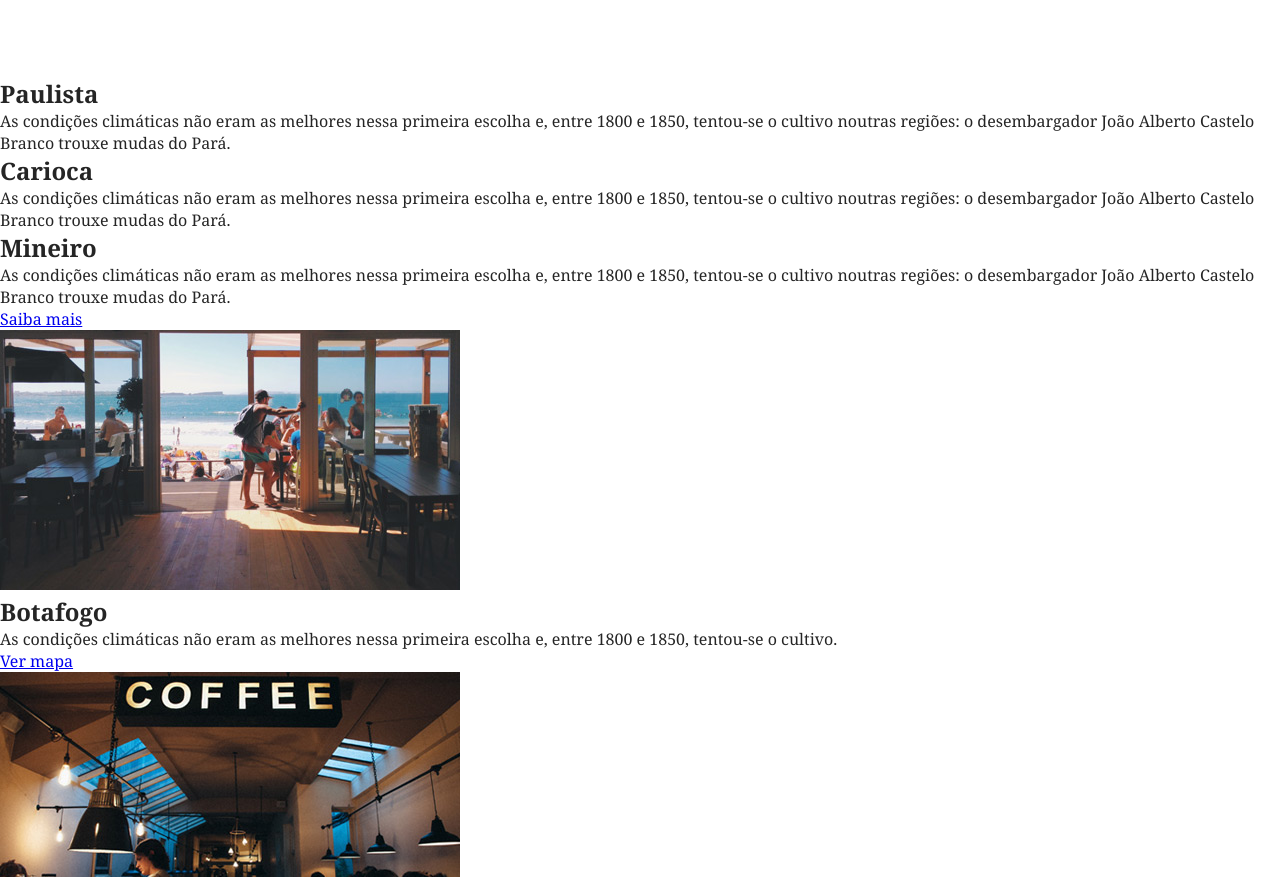
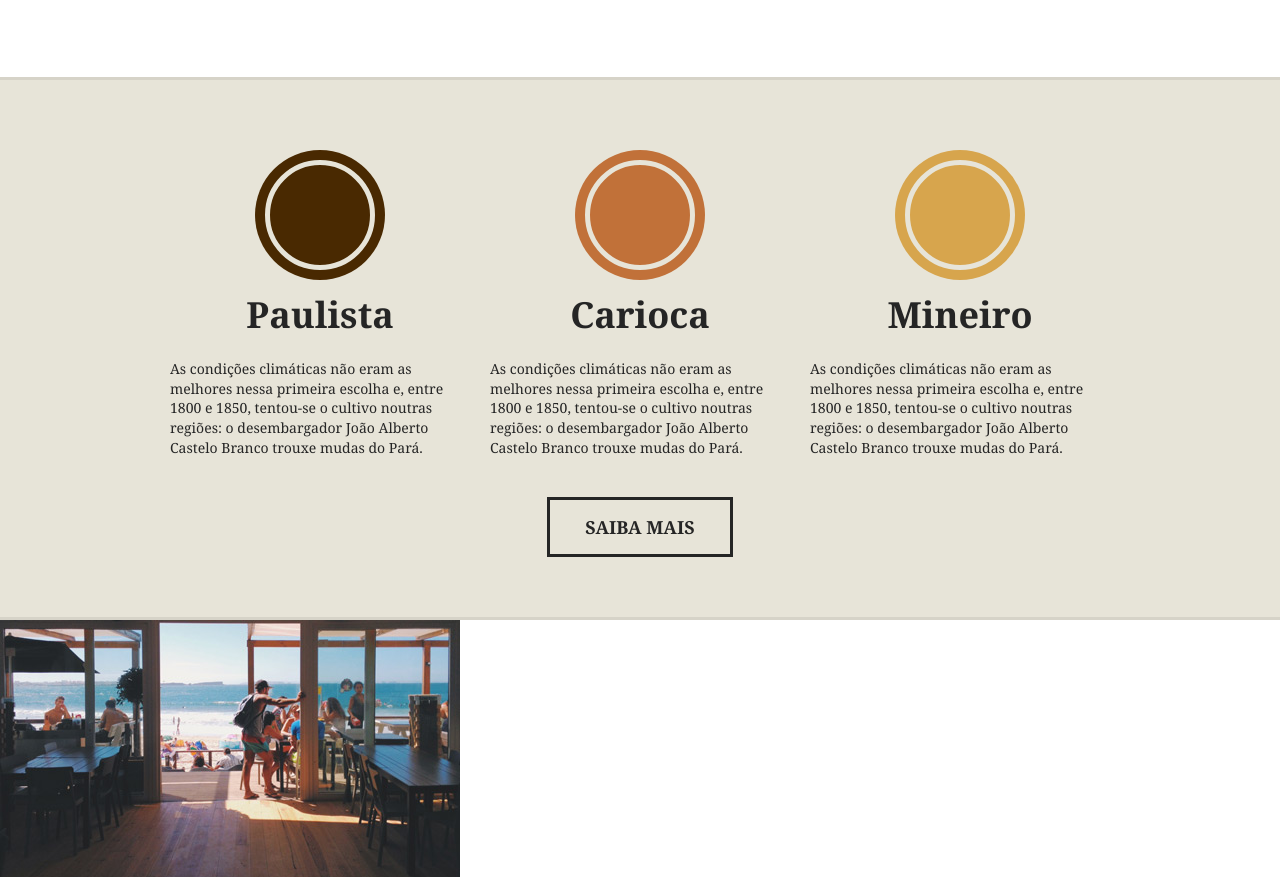
Before and after one commit to WebertiBarbosa/brafe-css-puro, a plain HTML site: page index.html in a window 1280 px wide. Shown: the part 1169-2046 px from the top of the page. Drawn offline with Linux system fonts and the light colour scheme.

Commit message:
estilo dos produtos

```diff
--- a/css/style.css
+++ b/css/style.css
@@ -137,3 +137,81 @@ a.menu-logo {
   margin: 20px auto;
   max-width: 460px;
 }
+
+/* PRODUTOS */
+
+.produtos {
+  background: #e7e4d8;
+  padding: 60px 0;
+  border-top: 3px solid #d6d3c8;
+  border-bottom: 3px solid #d6d3c8;
+
+}
+
+.produtos-container {
+  max-width: 960px;
+  margin: 0 auto;
+}
+
+.produtos-container::before,
+.produtos-container::after {
+  content: "";
+  display: table;
+  clear: both;
+}
+
+.produtos-item {
+  width: 300px;
+  float: left;
+  margin: 0 10px 20px 10px;
+}
+
+.produtos-item h2 {
+  text-align: center;
+  font-size: 2.25em;
+  margin-bottom: 20px;
+}
+
+.produtos-item h2::before {
+  content: "";
+  display: block;
+  width: 100px;
+  height: 100px;
+  border-radius: 50%;
+  margin: 20px auto;
+  border: 5px solid #e7e4d8;
+  box-shadow: 0 0 0 10px currentColor;
+  background: currentColor;
+}
+
+h2.produtos-paulista::before {
+  color: #492901;
+}
+
+h2.produtos-carioca::before {
+  color: #c17139;
+}
+
+h2.produtos-mineiro::before {
+  color: #d7a54d;
+}
+
+.produtos-item p {
+  font-size: 0.875em;
+  line-height: 1.4em;
+}
+
+.produtos-btn {
+  width: 180px;
+  border: 3px solid;
+  color: #252525;
+  display: block;
+  text-decoration: none;
+  font-size: 1.125em;
+  font-weight: bold;
+  text-transform: uppercase;
+  text-align: center;
+  padding: 15px 0;
+  margin: 20px auto 0 auto;
+
+}
--- a/index.html
+++ b/index.html
@@ -42,22 +42,22 @@
     <p>O café é uma bebida produzida a partir dos grãos torrados do fruto do cafeeiro. É servido tradicionalmente quente, mas também pode ser consumido gelado. O café é um estimulante, por possuir cafeína — geralmente 80 a 140 mg para cada 207 ml dependendo do método de preparação.</p>
   </section>
 
-  <section>
-    <div>
-      <div>
-        <h2>Paulista</h2>
+  <section class="produtos">
+    <div class="produtos-container">
+      <div class="produtos-item">
+        <h2 class="produtos-paulista">Paulista</h2>
         <p>As condições climáticas não eram as melhores nessa primeira escolha e, entre 1800 e 1850, tentou-se o cultivo noutras regiões: o desembargador João Alberto Castelo Branco trouxe mudas do Pará.</p>
       </div>
-      <div>
-        <h2>Carioca</h2>
+      <div class="produtos-item">
+        <h2 class="produtos-carioca">Carioca</h2>
         <p>As condições climáticas não eram as melhores nessa primeira escolha e, entre 1800 e 1850, tentou-se o cultivo noutras regiões: o desembargador João Alberto Castelo Branco trouxe mudas do Pará.</p>
       </div>
-      <div>
-        <h2>Mineiro</h2>
+      <div class="produtos-item">
+        <h2 class="produtos-mineiro">Mineiro</h2>
         <p>As condições climáticas não eram as melhores nessa primeira escolha e, entre 1800 e 1850, tentou-se o cultivo noutras regiões: o desembargador João Alberto Castelo Branco trouxe mudas do Pará.</p>
       </div>
     </div>
-    <a href="#">Saiba mais</a>
+    <a class="produtos-btn" href="#">Saiba mais</a>
   </section>
 
   <section>
```
